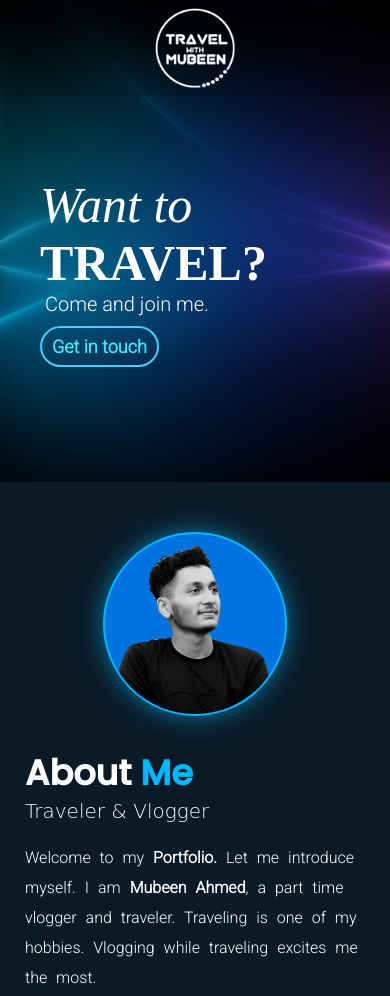
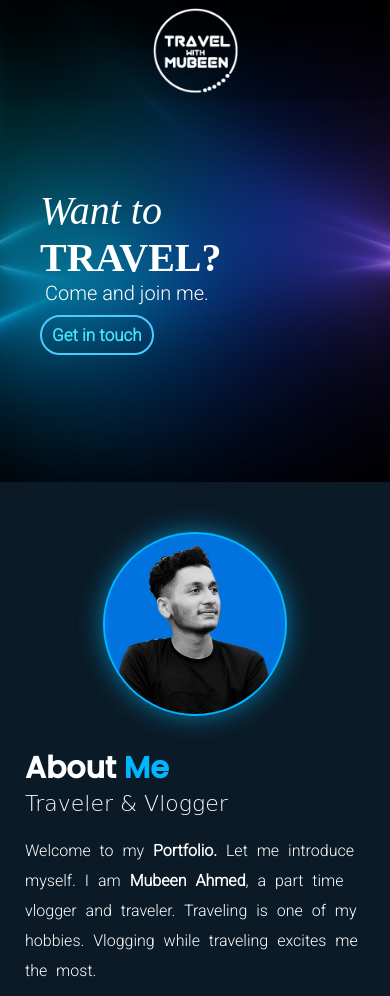
Before and after one commit to sabbosachi09/project_TWM, a plain HTML site: page index.html in a window 390 px wide. Shown: the top 996 px of the page. Drawn offline with Linux system fonts and the light colour scheme.

Commit message:
Add files via upload

```diff
--- a/style.css
+++ b/style.css
@@ -373,7 +373,7 @@ footer img {
     }
 
     nav img {
-        width: 80px;
+        width: 85px;
         padding: 0;
     }
 
@@ -386,12 +386,20 @@ footer img {
         padding-top: 60px;
     }
 
+    .glass {
+        backdrop-filter: blur(40px);
+    }
+
     .row {
         padding: 0 40px;
     }
 
     .col1 {
         padding: 0;
+    }
+
+    .col1 h1 {
+        font-size: 40px;
     }
 
     .col1 p {
@@ -404,7 +412,7 @@ footer img {
 
     .col1 button {
         background: none;
-        font-size: 18px;
+        font-size: 17px;
         cursor: none;
     }
 
@@ -414,9 +422,6 @@ footer img {
         color: rgb(74, 228, 255);
     }
 
-    .col1 h1 {
-        font-size: 50px;
-    }
 
     .col2 {
         display: none;
@@ -433,11 +438,11 @@ footer img {
     .videos h1,
     .timing h1,
     .contact h1 {
-        font-size: 35px;
+        font-size: 30px;
     }
 
     .about section:nth-child(2) h3 {
-        font-size: 20px;
+        font-size: 22px;
     }
 
     .about section:nth-child(2) p {
@@ -496,7 +501,7 @@ footer img {
     }
 
     footer p:nth-child(1) {
-        font-size: 13px;
+        font-size: 12px;
     }
 
     footer p:nth-child(2) {
```
